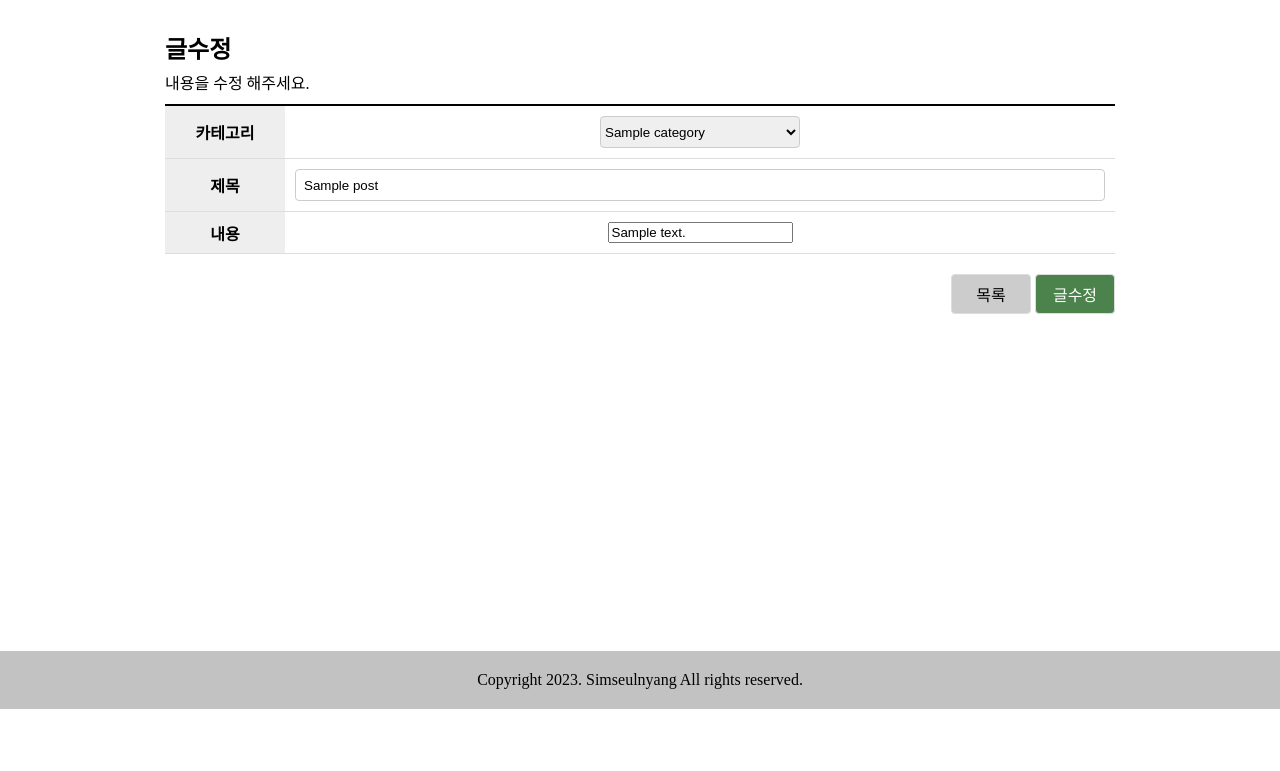
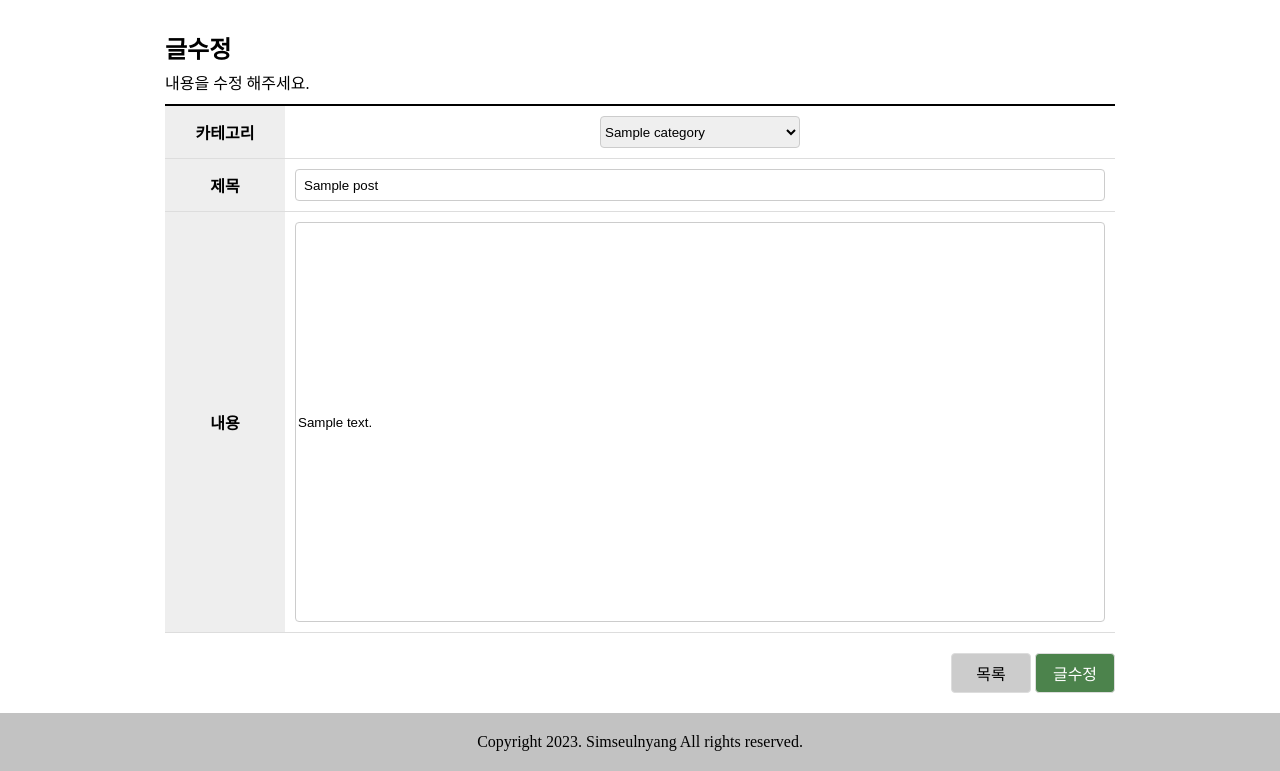
Before and after one commit to simseulnyang/Travel_Log, a Django app: page /blog/detail/1/edit/ in a window 1280 px wide. Shown: the part 91-862 px from the top of the page. Before the commit the page ends 800 px from the top, so only its background shows below. Run offline with Django 4.2, Linux system fonts and the light colour scheme; tables that the repository leaves empty hold one stand-in row (values such as "Sample post").

Commit message:
post write, edit style 변경

```diff
--- a/static/css/posts.css
+++ b/static/css/posts.css
@@ -250,6 +250,11 @@ table a {
 	border-radius: 4px;
 	width: 100%;
 	height: 400px;
+	overflow: auto;
+}
+
+.table-category {
+	text-align: start;
 }
 
 #board-title {
@@ -303,3 +308,16 @@ table a {
 	color: royalblue;
 	text-decoration: underline;
 }
+
+
+/* 글 수정 페이지 */
+
+#board-content {
+	border: 1px solid #ccc;
+	border-radius: 4px;
+	width: 100%;
+	height: 400px;
+	vertical-align: top;
+	white-space: pre-wrap;
+	overflow: auto;
+}
```
